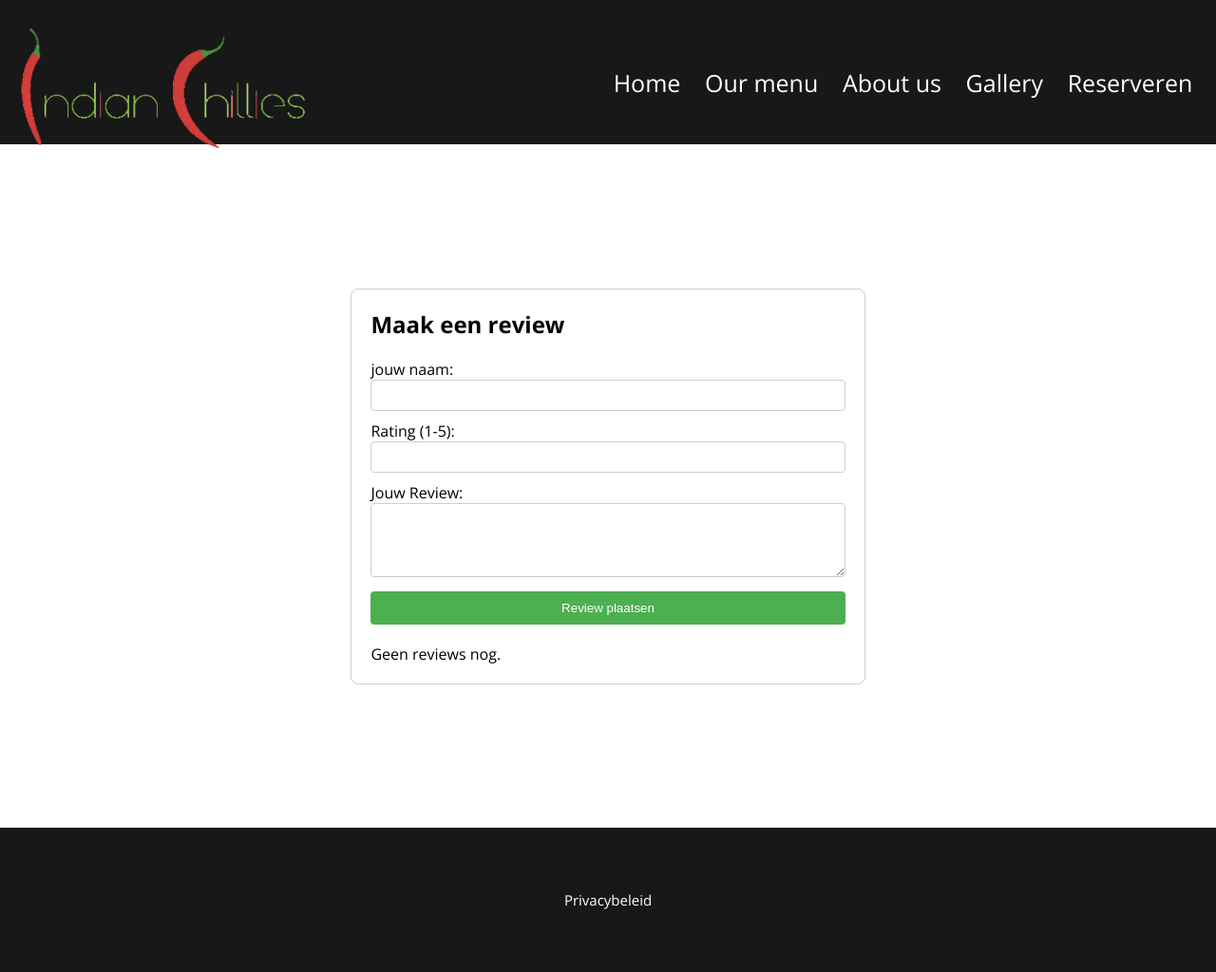
After one commit to KishanSoekhoe/indian-chillies, a PHP site: page /reviewpage.php in a window 1280 px wide. The commit adds this page. Shown: the whole page at 95% size. Run offline with PHP 8.4, Linux system fonts and the light colour scheme.

Commit message:
heb review page gemaakt en css erbij gezet

```diff
--- a/Css/styl.css
+++ b/Css/styl.css
@@ -804,3 +804,78 @@ iframe{
 }
 
 /* einde formulier en AVG */
+
+/* review page */
+
+.review-container {
+    display: flex;
+    align-items: center;
+    justify-content: center;
+    height: 90vh;
+}
+
+.reviewe {
+    max-width: 600px;
+    margin: 0 auto;
+    padding: 20px;
+    border: 1px solid #ccc;
+    border-radius: 8px;
+    font-family: "Open Sans", sans-serif;
+}
+
+.reviewe h2 {
+    margin-bottom: 20px;
+}
+
+.reviewe form {
+    width: 100%;
+    margin-bottom: 20px;
+}
+
+.reviewe label {
+    margin-bottom: 10px;
+}
+
+.reviewe .review-input {
+    width: 100%;
+    padding: 8px;
+    margin-bottom: 10px;
+    border: 1px solid #ccc;
+    border-radius: 4px;
+    box-sizing: border-box;
+}
+
+.reviewe textarea {
+    resize: vertical;
+    max-height: 200px;
+    overflow-y: auto;
+}
+
+.button-submit {
+    background-color: #4CAF50;
+    color: white;
+    padding: 10px 20px;
+    border: none;
+    border-radius: 4px;
+    cursor: pointer;
+    width: 100%;
+}
+
+.button-submit:hover {
+    background-color: #ff1d18;
+    transition: 1s;
+}
+
+.review {
+    width: 100%;
+    margin-top: 20px;
+    padding: 7px;
+    border: 1px solid #ccc;
+    border-radius: 8px;
+}
+
+.review p {
+    font-family: "Open Sans", sans-serif;
+    max-height: 200px;
+    overflow-y: auto;
+}
--- /dev/null
+++ b/reviewpage.php
@@ -0,0 +1,52 @@
+<!DOCTYPE html>
+<html lang="nl">
+<head>
+    <meta charset="utf-8">
+    <meta name="viewport" content="width=device-width, initial-scale=1">
+    <meta name="description" content="Welkom bij onze menu pagina Indian Chillies">
+    <meta name="author" content="Kishan">
+    <meta name="keywords" content="Indian Chillies Restaurant, Indian cuisine, spicy food, Indian restaurant, dining experience, menu, food, chicken, chicken curry, vindaloo, samosa">
+    <title>Review</title>
+    <link rel="stylesheet" type="text/css" href="Css/styl.css">
+    <link rel="preconnect" href="https://fonts.googleapis.com">
+    <link rel="preconnect" href="https://fonts.gstatic.com" crossorigin>
+    <link href="https://fonts.googleapis.com/css2?family=Open+Sans:ital,wght@0,300..800;1,300..800&display=swap" rel="stylesheet">
+    <script src="lib/hamburger.js" defer></script>
+</head>
+<body>
+    <?php include 'header.php'; ?>
+    <main>
+    <section class="review-container">
+    <article class="reviewe">
+            <h2>Maak een review</h2>
+            <form action="" method="POST">
+                <label for="name">jouw naam:</label>
+                <input type="text" class="review-input" name="name" required>
+                <label for="rating">Rating (1-5):</label><br>
+                <input type="number" class="review-input" name="rating" min="1" max="5" required>
+                <label for="comment">Jouw Review:</label>
+                <textarea id="comment" class="review-input" name="comment" rows="4" required></textarea>
+                <input type="submit" class="button-submit" name="submit" value="Review plaatsen">
+            </form>
+
+            <?php
+            if ($_SERVER["REQUEST_METHOD"] == "POST" && isset($_POST["submit"])) {
+                $name = $_POST["name"];
+                $rating = $_POST["rating"];
+                $comment = $_POST["comment"];
+
+                echo "<article class='review'>";
+                echo "<p>Name: $name<p>";
+                echo "<p>Rating: $rating</p>";
+                echo "<p>Review: $comment</p>";
+                echo "</article>";
+            } else {
+                echo "Geen reviews nog.";
+            }
+            ?>
+            </article>
+            </section>
+    </main>
+    <?php include 'footer.php'; ?>
+</body>
+</html>
```
